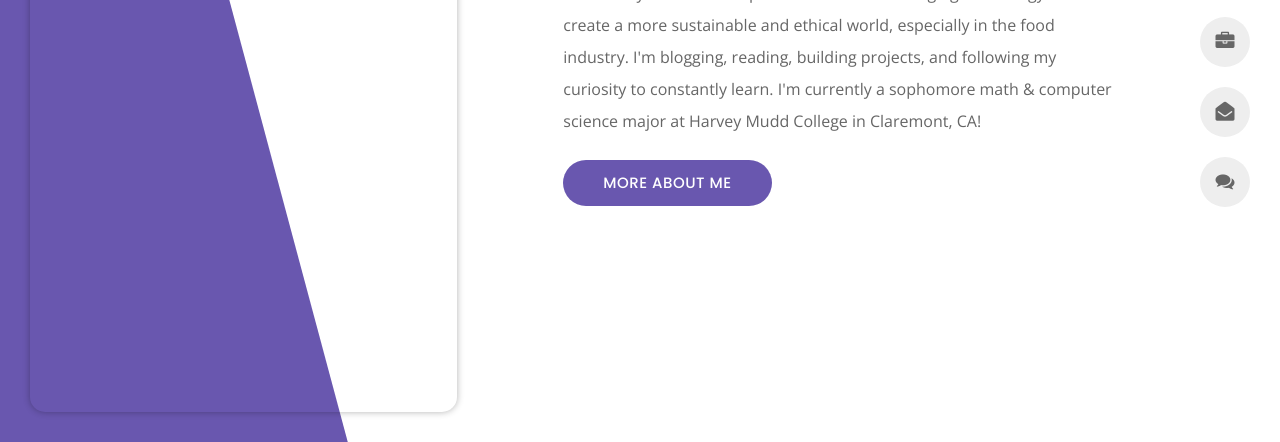
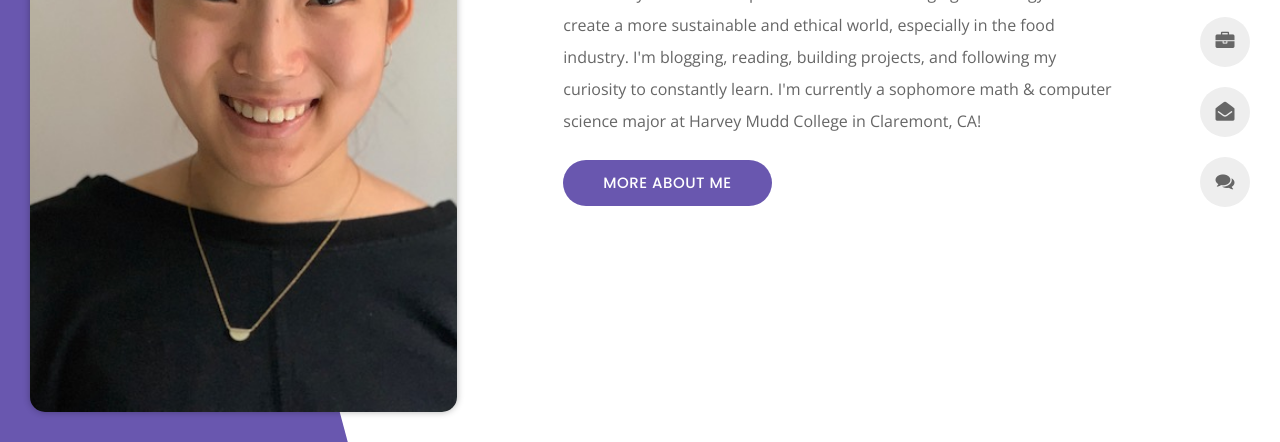
Before and after one commit to sayaks1/sayaks1.github.io, a plain HTML site: page index.html in a window 1280 px wide. Shown: the part 358-800 px from the top of the page. Drawn offline with nearby package versions, Linux system fonts and the light colour scheme.

Commit message:
add back image

```diff
--- a/css/style.css
+++ b/css/style.css
@@ -495,7 +495,7 @@ body.light hr.separator {
 }
 
 .home .bg {
-  background-image: url(../../img/headshot2.jpg);
+  background-image: url(../../img/headshot.jpg);
   background-size: cover;
   background-repeat: no-repeat;
   background-position: top;
--- a/index.html
+++ b/index.html
@@ -88,7 +88,6 @@
         <div class="col-lg-4 bg position-fixed d-none d-lg-block"></div>
         <div class="col-12 col-lg-8 offset-lg-4 home-details text-left text-sm-center text-lg-left">
             <div>
-                <img src="img/headshot.jpg" class="img-fluid main-img-mobile d-none d-sm-block d-lg-none" alt="my picture" />
                 <h6 class="text-uppercase open-sans-font mb-0 d-block d-sm-none d-lg-block">hi there !</h6>
                 <h1 class="text-uppercase poppins-font"><span>I'm</span> Saya Kim-Suzuki</h1>
                 <p class="open-sans-font">I'm an 19-year-old who's passionate about leveraging technology to create a more sustainable and ethical world, especially in the food industry. I'm blogging, reading, building projects, and following my curiosity to constantly learn. I'm currently a sophomore math & computer science major at Harvey Mudd College in Claremont, CA!</p>
```
